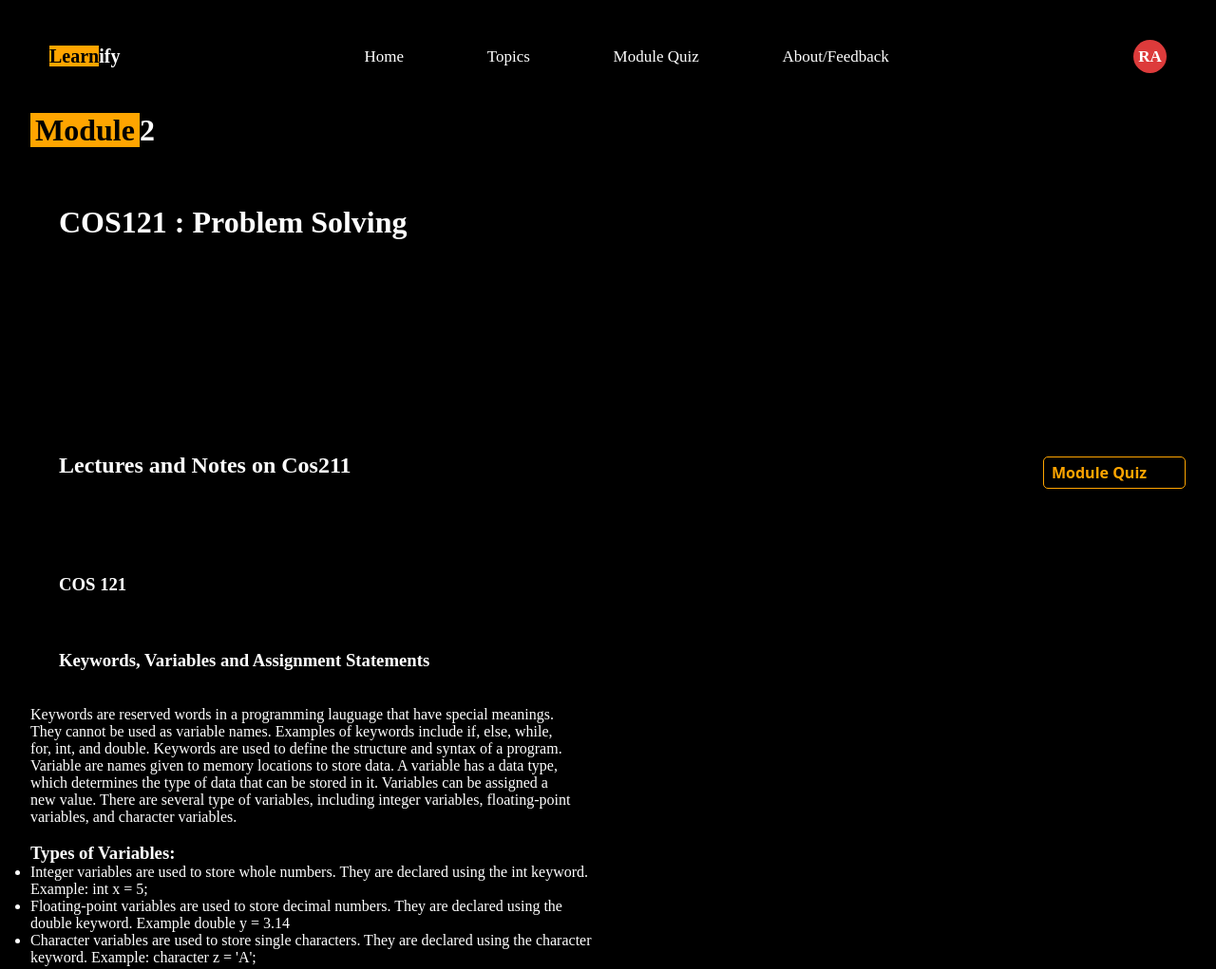
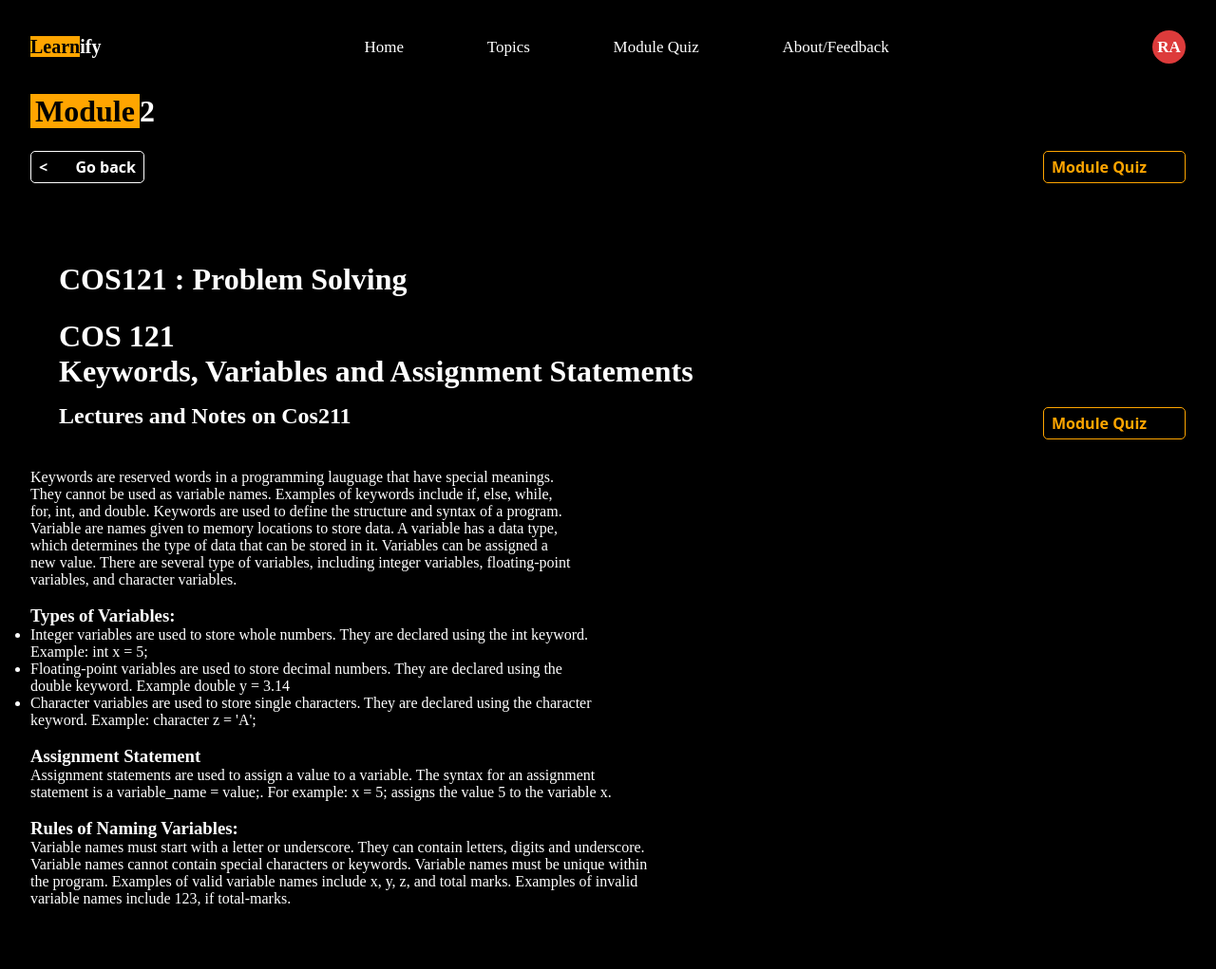
Before and after one commit to WealthTheAmplified/GROUP2-SEN211-PROJECT, a plain HTML site: page lectures/lecture2.html in a window 1280 px wide. Shown: the top 1021 px of the page at 95% size. Drawn offline with Linux system fonts and the light colour scheme; a web font is replaced by a local one.

Commit message:
Reduced the extra page on both the landing page and the lecture.html pages, also I did modify demo.css file, commenting some unrelevant rules

```diff
--- a/Frontend/Demo.css
+++ b/Frontend/Demo.css
@@ -93,7 +93,7 @@ header .hamburger {
 
 .HomeContent1 {
     /* border: 1px solid wheat; */
-    height: 15rem;
+    height: 20px;
     justify-self: space-between;
     padding-left: 30px;
     padding-top: 60px;
@@ -109,7 +109,7 @@ header .hamburger {
 .lectures-overview-header {
     /* border: 1px solid white; */
     display: flex;
-    height: 4rem;
+    height: 5rem;
     margin: 0 0 1rem 0;
     align-items: center;
     justify-content: space-between;
@@ -442,21 +442,28 @@ section.question-area .answered-questions div {
 }
 
 .go-back {
-    background-color: black;
+    padding: .3em .5em;
+    border: 1px solid #fff;
+    background: none;
     color: #fff;
-    border-radius: 19px;
-    border: 2px solid white;
-    height: 35px;
-    width: 89px;
-    transition: 2s;
+    transition: .3s;
+    width: 120px;
+    font-family: Open Sans;
+    font-weight: bold;
+    font-size: medium;
+    border-radius: 5px;
+    display: flex;
+    justify-content: space-between;
+    align-items: center;
+    margin-top: 1em;
 }
 
 .go-back:hover {
-    padding: .5em .8em;
-    background-color: orange;
-    color: white;
-    font-weight: bold;
-    cursor: pointer;
+   /*  padding: .5em .8em; */
+   background-color: orange;
+   color: black;
+   font-weight: bold;
+   cursor: pointer;
 }
 
 
@@ -547,15 +554,16 @@ header.search-container {
     font-weight: bold;
     cursor: pointer;
 }
-
+/*
 header {
     display: flex;
     justify-content: space-between;
     align-items: center;
     padding: 10px 20px;
-    /* background-color: #222; */
+    background-color: orange;
+    opacity: o.9;
   }
-
+ */
 .profile {
     width: 35px;
     height: 35px;
@@ -566,3 +574,13 @@ header {
     justify-content: center;
     font-weight: bold;
 }
+
+.Sub-header{
+    /* border: 1px solid white; */
+    display: flex;
+    height: 4rem;
+    margin: 0 0 1rem 0;
+    align-items: center;
+    justify-content: space-between;
+   /*  padding-left: 30px; */
+}
--- a/lectures/lecture2.html
+++ b/lectures/lecture2.html
@@ -32,9 +32,26 @@
     <div class="module-btn">
         <h1><span class="Learn">Module</span>2</h1>
     </div>
+    <div class="Sub-header">
+        <div class="go-back">&lt;<span class="edit-back"></span>Go back</div>
+        <button class="quizButton">Module Quiz</button>
+    </div>
 
     <div class="HomeContent1">
         <h1>COS121 : Problem Solving </h1>
+    </div>
+
+    <!-- This is for the Lecture Overview part -->
+   <!--  <div class="Lectures-Overview">
+        <div class="lectures-overview-header">
+            <h2>Lectures and Notes on Cos211</h2>
+
+        </div> -->
+
+
+    <div class="HomeContent1">
+        <h1>COS 121</h1>
+        <h1>Keywords, Variables and Assignment Statements</h1>
     </div>
 
     <!-- This is for the Lecture Overview part -->
@@ -47,9 +64,8 @@
         </div>
 
     <section>
-        <main class="Lectures-Overview">
-            <h3 class="lectures-overview-header">COS 121</h3>
-            <h3 class="lectures-overview-header">Keywords, Variables and Assignment Statements</h3>
+        <main>
+
             <P>Keywords are reserved words in a programming lauguage that have special meanings. <br>They cannot be used as variable names. Examples of keywords include if, else, while,<br> for, int, and double. Keywords are used to define the structure and syntax of a program. <br>Variable are names given to memory locations to store data. A variable has a data type, <br>which determines the type of data that can be stored in it. Variables can be assigned a <br>new value. There are several type of variables, including integer variables, floating-point <br>variables, and character variables.<br><br>
 
             <h3>Types of Variables:</h3>
```
Also changed, not shown: lectures/Lecture1.html (+6 -4 lines), lectures/lecture3.html (+6 -4 lines), lectures/lecture4.html (+6 -4 lines), lectures/lecture5.html (+6 -4 lines), lectures/lecture6.html (+8 -6 lines).
